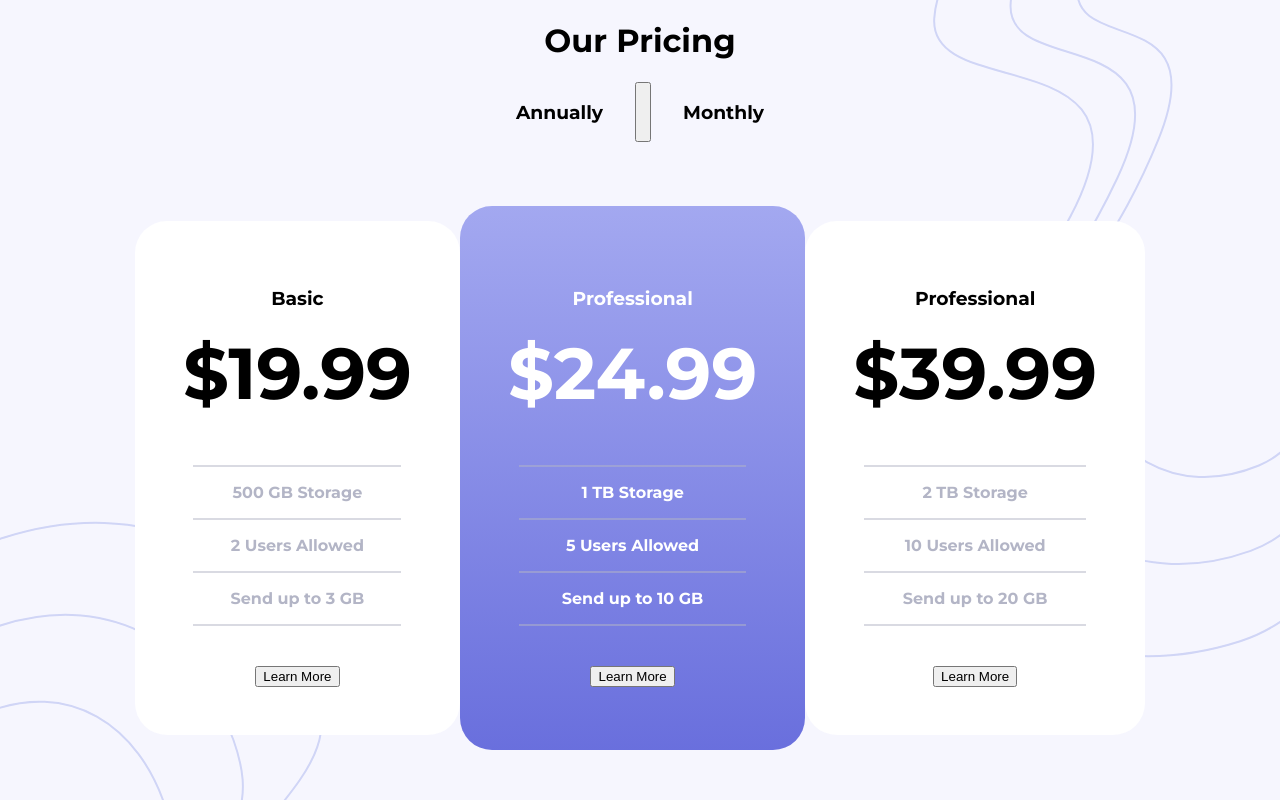
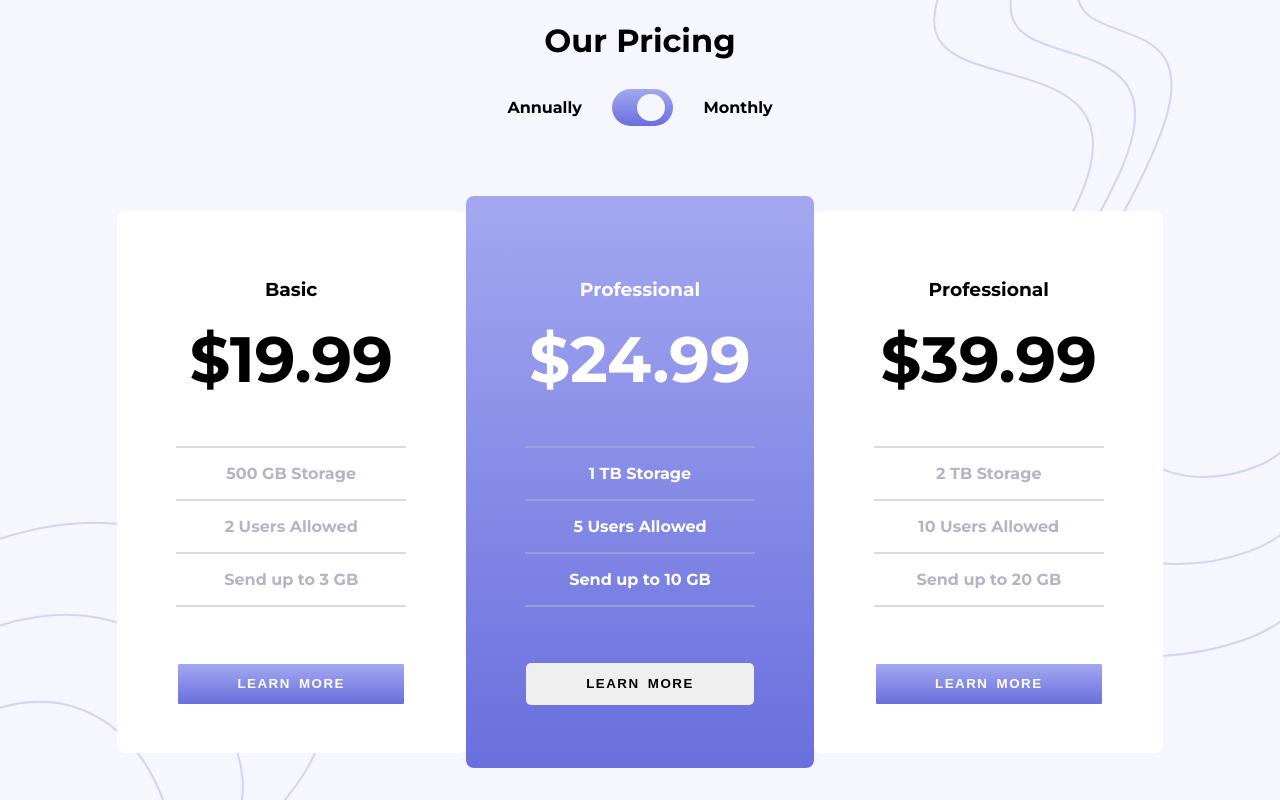
Before and after one commit to leofiorotto/price-card-component, a plain HTML site: page index.html in a window 1280 px wide. Drawn offline with Linux system fonts and the light colour scheme.

Commit message:
finally version desktop

```diff
--- /dev/null
+++ b/app.js
@@ -0,0 +1,24 @@
+"use strict";
+
+const toggleBtn = document.querySelector(".toggle-btn");
+const toggleArea = document.querySelector(".toggle-area");
+const basicPrice = document.querySelector(".price-1");
+const profPrice = document.querySelector(".price-2");
+const masterPrice = document.querySelector(".price-3");
+
+toggleArea.addEventListener("click", function (e) {
+  e.preventDefault();
+  if (toggleArea.classList.contains("monthly")) {
+    toggleArea.classList.remove("monthly");
+    toggleArea.classList.add("anually");
+    basicPrice.innerHTML = `<b class="price-1"> <span class="dollar-sign">&dollar;</span>199.99</b>`;
+    profPrice.innerHTML = `  <b class="price-2"> <span class="dollar-sign">&dollar;</span>249.99</b>`;
+    masterPrice.innerHTML = `  <b class="price-3"> <span class="dollar-sign">&dollar;</span>399.99</b>`;
+  } else {
+    toggleArea.classList.add("monthly");
+    toggleArea.classList.remove("anually");
+    basicPrice.innerHTML = `<b class="price-1"> <span class="dollar-sign">&dollar;</span>19.99</b>`;
+    profPrice.innerHTML = `  <b class="price-2"> <span class="dollar-sign">&dollar;</span>24.99</b>`;
+    masterPrice.innerHTML = `  <b class="price-3"> <span class="dollar-sign">&dollar;</span>39.99</b>`;
+  }
+});
--- a/index.html
+++ b/index.html
@@ -18,14 +18,18 @@
   <div class="wrapper">
     <h1 class="tittle">Our Pricing</h1>
     <div class="container-btn">
-      <h3>Annually</h3>
-      <button class="toggle-area"></button>
-      <h3>Monthly</h3>
+      <nav>
+        <p>Annually</p>
+        <button class="toggle-area monthly">
+          <div class="toggle-btn"></div>
+        </button>
+        <p>Monthly</p>
+      </nav>
     </div>
     <div class="container-cards">
       <section class="card card-basic">
         <h3>Basic</h3>
-        <b>$19.99</b>
+        <b class="price-1"><b class="dollar-sign">&dollar;</b>19.99</b>
         <div class="info-card">
             <hr>
             <p>500 GB Storage</p>
@@ -35,11 +39,11 @@
             <p>Send up to 3 GB</p>
             <hr>
         </div>
-        <button>Learn More</button>
+        <button class="btn-learn-more btn-basic">Learn More</button>
       </section>
       <section class="card card-professional">
         <h3>Professional</h3>
-        <b class="price">$24.99</b>
+        <b class="price-2 price"> <b class="dollar-sign">&dollar;</b>24.99</b>
         <div class="info-card info-card-profesional">
             <hr>
             <p>1 TB Storage</p>
@@ -49,12 +53,12 @@
             <p>Send up to 10 GB</p>
             <hr>
         </div>
-        <button>Learn More</button>
+        <button class="btn-learn-more">Learn More</button>
       </section>
 
       <section class="card card-master">
         <h3>Professional</h3>
-        <b>$39.99</b>
+        <b class="price-3"><b class="dollar-sign">&dollar;</b>39.99</b>
         <div class="info-card">
           <hr>
           <p>2 TB Storage</p>
@@ -65,11 +69,11 @@
           <hr>
         </div>
 
-        <button>Learn More</button>
+        <button class="btn-learn-more btn-master">Learn More</button>
       </section>
     </div>
   </div>
-
+  <script src="app.js"></script>
 </body>
 </html>
 <!--
--- a/main.css
+++ b/main.css
@@ -9,6 +9,49 @@ body {
     font-family: 'Montserrat', sans-serif;
     background-color: hsl(240, 78%, 98%);
     height: 90vh;
+}
+
+nav {
+    display: inline-flex;
+    flex-direction: row;
+    gap: 1.9rem;
+    align-items: center;
+}
+
+.toggle-area {
+    border: none;
+    position: relative;
+    display: inline-flex;
+    align-items: center;
+    cursor: pointer;
+    width: 3.8rem;
+    height: 2.3rem;
+    border-radius: 25px;
+    background: linear-gradient(hsl(236, 72%, 79%), hsl(237, 63%, 64%));
+}
+
+.toggle-btn {
+    cursor: pointer;
+    position: relative;
+    width: 1.7rem;
+    height: 1.7rem;
+    margin: 5%;
+    border-radius: 50%;
+    background-color:hsl(240, 78%, 98%);
+}
+
+.toggle-area.monthly {
+    justify-content: flex-end;
+    align-content: flex-end;
+}
+
+.toggle-area.anually {
+    justify-content: flex-start;
+    align-content: flex-start;
+}
+
+.toggle-section p {
+    color: hsl(234, 14%, 74%);
 }
 
 
@@ -35,13 +78,19 @@ body {
 .card {
     background-color: white;
     padding: 3rem;
-    border-radius: 2rem;
+    border-radius: 0.5rem;
     text-align: center;
+    width: 20%;
 }
 
-.card b {
-    font-size: 4.5rem;
-    padding-bottom: 3rem;
+.price {
+    font-size: 4rem;
+}
+
+.price-1, .price-3 {
+    font-size: 4rem;
+    color: black;
+    margin: 0;
 }
 
 .info-card {
@@ -56,7 +105,6 @@ body {
 .card-professional {
     padding-top: 5%;
     padding-bottom: 5%;
-    background-color: blue;
     background: linear-gradient(hsl(236, 72%, 79%), hsl(237, 63%, 64%));
     color: white;
 }
@@ -74,3 +122,37 @@ hr {
     border-style: solid;
     opacity: 0.5;
 }
+
+.btn-learn-more {
+    cursor: pointer;
+    width: 90%;
+    margin: 0 auto;
+    margin-top: 1rem;
+    border-radius: 5px;
+    border-color: transparent;
+    border-style: solid;
+    border-width: 1px;
+    padding: 0.8rem;
+    text-transform: uppercase;
+    letter-spacing: 1.5px;
+    word-spacing: 3px;
+    font-weight: 700;
+    text-align: center;
+}
+
+.btn-basic, .btn-master {
+    color: white;
+    background: linear-gradient(hsl(236, 72%, 79%), hsl(237, 63%, 64%));
+    background-repeat: no-repeat;
+}
+
+.btn-learn-more:hover {
+    background: linear-gradient(hsl(236, 72%, 79%), hsl(237, 63%, 64%));
+    border: 1px solid hsl(0, 0%, 100%);
+}
+
+.btn-basic:hover, .btn-master:hover {
+    background: white;
+    color:hsl(236, 72%, 79%);
+    border: 1px solid hsl(236, 72%, 79%);
+}
```
